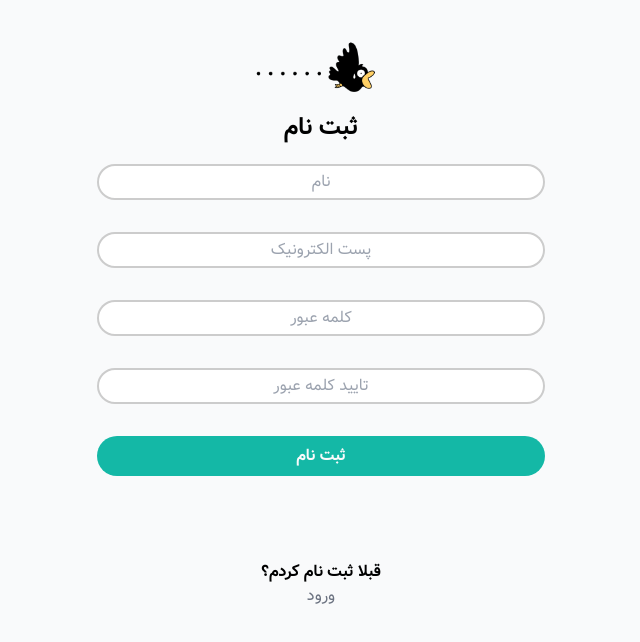
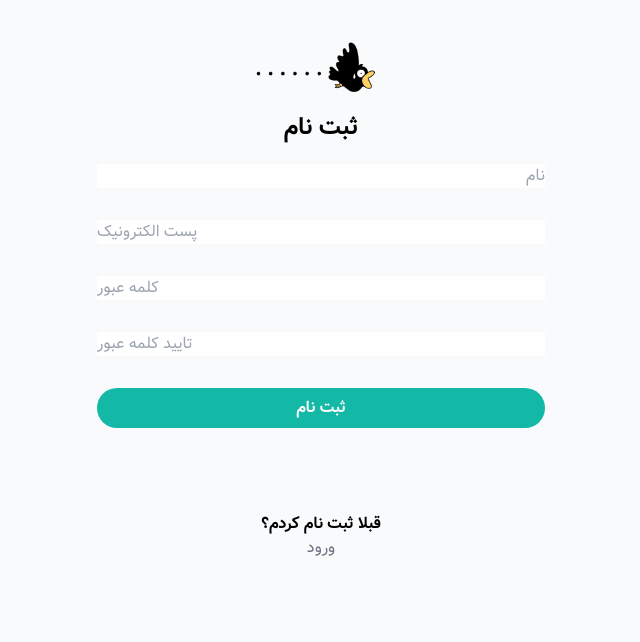
Before and after one commit to m3hransh/shwitter, a React (Create React App) app in the folder front/: page /signup in a window 1280 px wide. Shown: the top 642 px of the page, without its empty margins (319-959 px from the left). Built offline with nearby package versions, Linux system fonts and the light colour scheme; no server answers; what tailwindcss-rtl would draw is missing.

Commit message:
💄 Remove default input styling

```diff
--- a/front/src/index.css
+++ b/front/src/index.css
@@ -7,14 +7,15 @@
   height: 100%l;
 }
 @layer base {
-  input {
+  .input {
     border-radius: 20px;
     outline: none;
     border: 2px solid rgb(0, 0, 0, 0.2);
     text-align: center;
     padding: .25rem;
   }
-  textarea {
+
+  textarea, input {
     border: none;
     overflow: auto;
     outline: none;
@@ -25,4 +26,7 @@
 
     resize: none; /*remove the resize handle on the bottom right*/
   }
+  textarea:focus, input:focus{
+    outline: none;
+  }
 }
```
